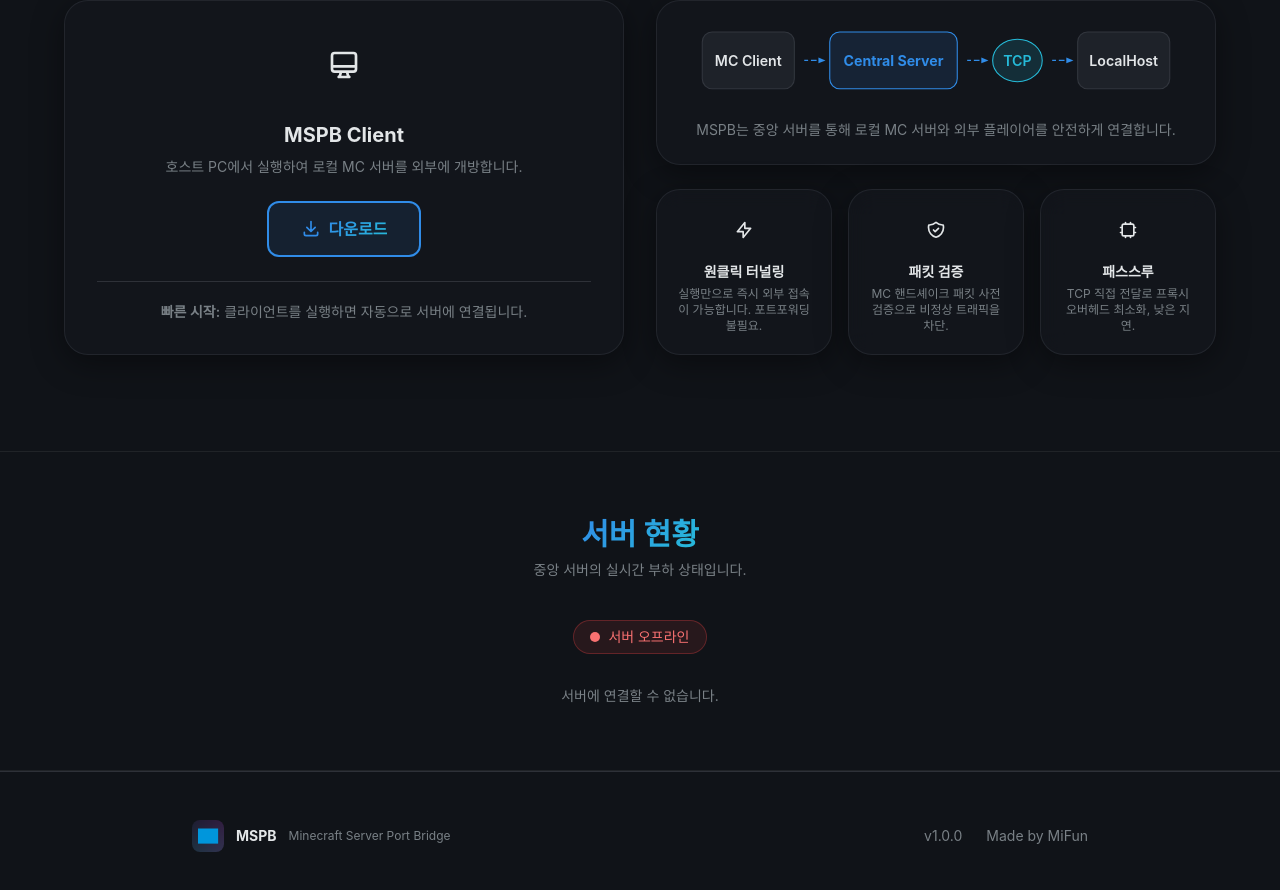
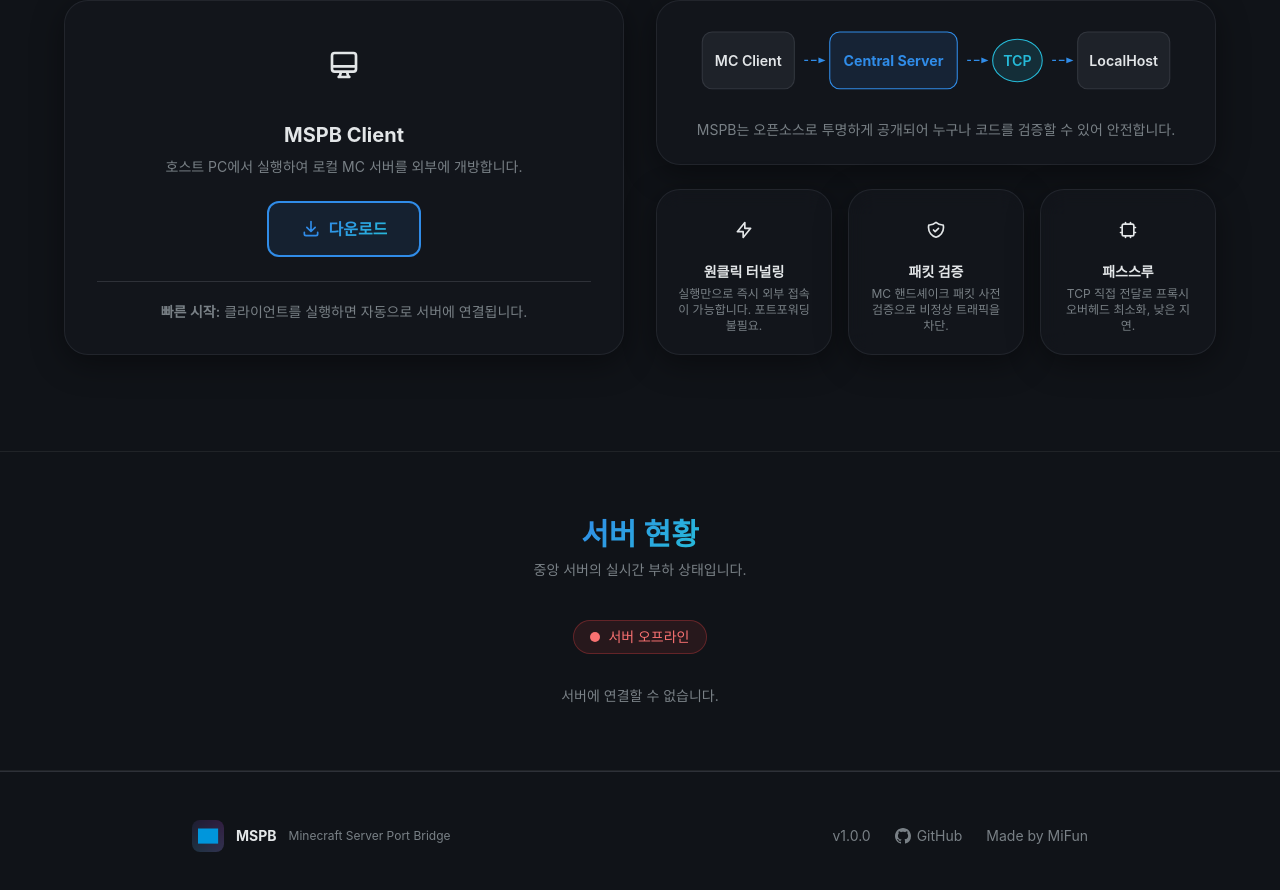
Before and after one commit to Edward-Lucas/MSPB, a plain HTML site: page web/index.html in a window 1280 px wide. Shown: the part 1040-1930 px from the top of the page. Drawn offline with nearby package versions, Linux system fonts and the light colour scheme; no server answers.

Commit message:
Add GitHub link to footer and update security message

```diff
--- a/web/index.html
+++ b/web/index.html
@@ -554,8 +554,7 @@
                             <p
                                 class="text-sm text-[hsl(210,5%,50%)] text-center mt-4"
                             >
-                                MSPB는 중앙 서버를 통해 로컬 MC 서버와 외부
-                                플레이어를 안전하게 연결합니다.
+                                MSPB는 오픈소스로 투명하게 공개되어 누구나 코드를 검증할 수 있어 안전합니다.
                             </p>
                         </div>
 
@@ -746,6 +745,24 @@
                     class="flex items-center gap-6 text-sm text-[hsl(210,5%,50%)]"
                 >
                     <span>v1.0.0</span>
+                    <a
+                        href="https://github.com/Edward-Lucas/MSPB"
+                        target="_blank"
+                        rel="noopener noreferrer"
+                        class="flex items-center gap-1.5 hover:text-[hsl(210,10%,80%)] transition-colors"
+                    >
+                        <svg
+                            xmlns="http://www.w3.org/2000/svg"
+                            class="w-4 h-4"
+                            fill="currentColor"
+                            viewBox="0 0 24 24"
+                        >
+                            <path
+                                d="M12 0C5.37 0 0 5.37 0 12c0 5.31 3.435 9.795 8.205 11.385.6.105.825-.255.825-.57 0-.285-.015-1.23-.015-2.235-3.015.555-3.795-.735-4.035-1.41-.135-.345-.72-1.41-1.23-1.695-.42-.225-1.02-.78-.015-.795.945-.015 1.62.87 1.845 1.23 1.08 1.815 2.805 1.305 3.495.99.105-.78.42-1.305.765-1.605-2.67-.3-5.46-1.335-5.46-5.925 0-1.305.465-2.385 1.23-3.225-.12-.3-.54-1.53.12-3.18 0 0 1.005-.315 3.3 1.23.96-.27 1.98-.405 3-.405s2.04.135 3 .405c2.295-1.56 3.3-1.23 3.3-1.23.66 1.65.24 2.88.12 3.18.765.84 1.23 1.905 1.23 3.225 0 4.605-2.805 5.625-5.475 5.925.435.375.81 1.095.81 2.22 0 1.605-.015 2.895-.015 3.3 0 .315.225.69.825.57A12.02 12.02 0 0024 12c0-6.63-5.37-12-12-12z"
+                            />
+                        </svg>
+                        GitHub
+                    </a>
                     <span>Made by MiFun</span>
                 </div>
             </div>
```
